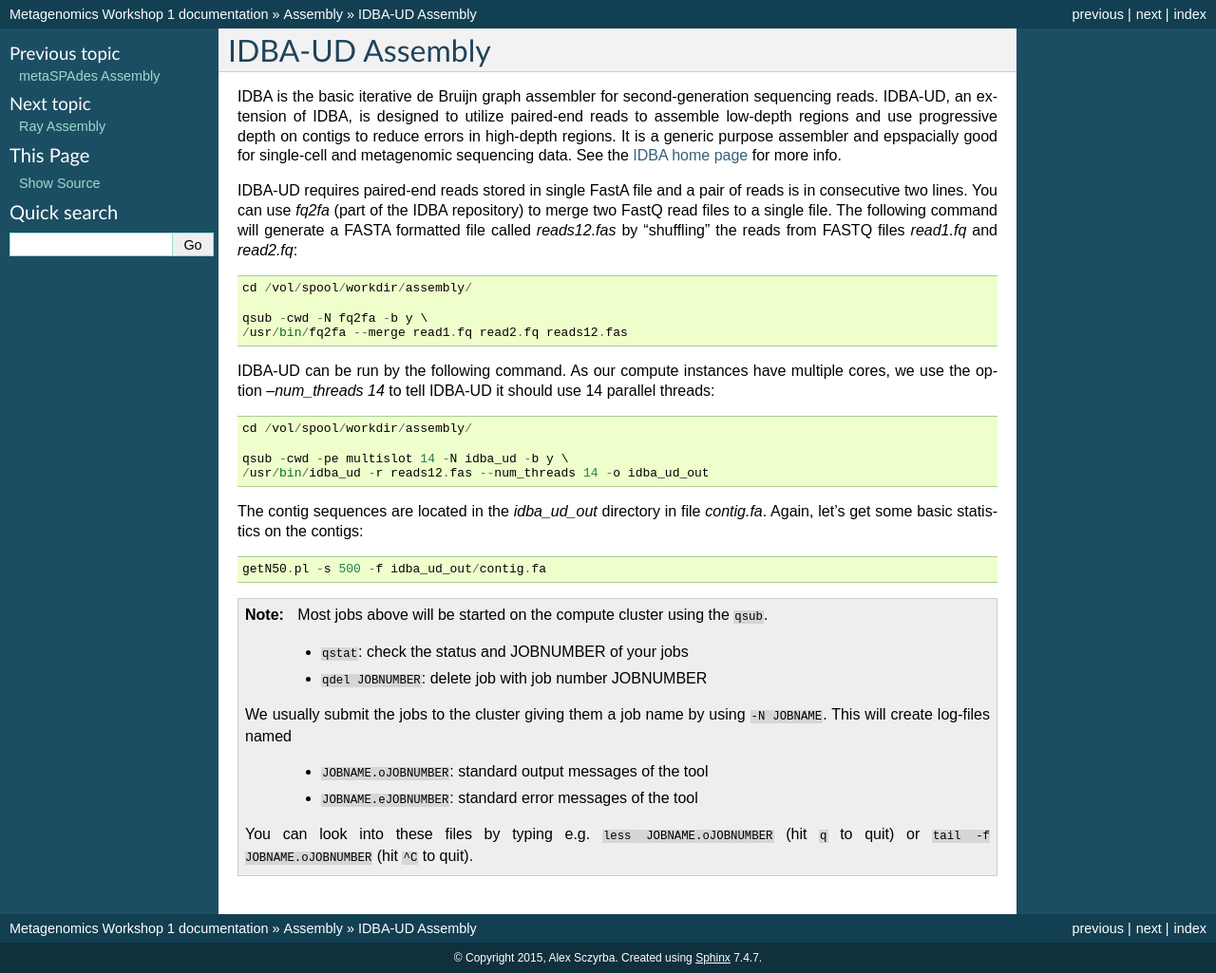
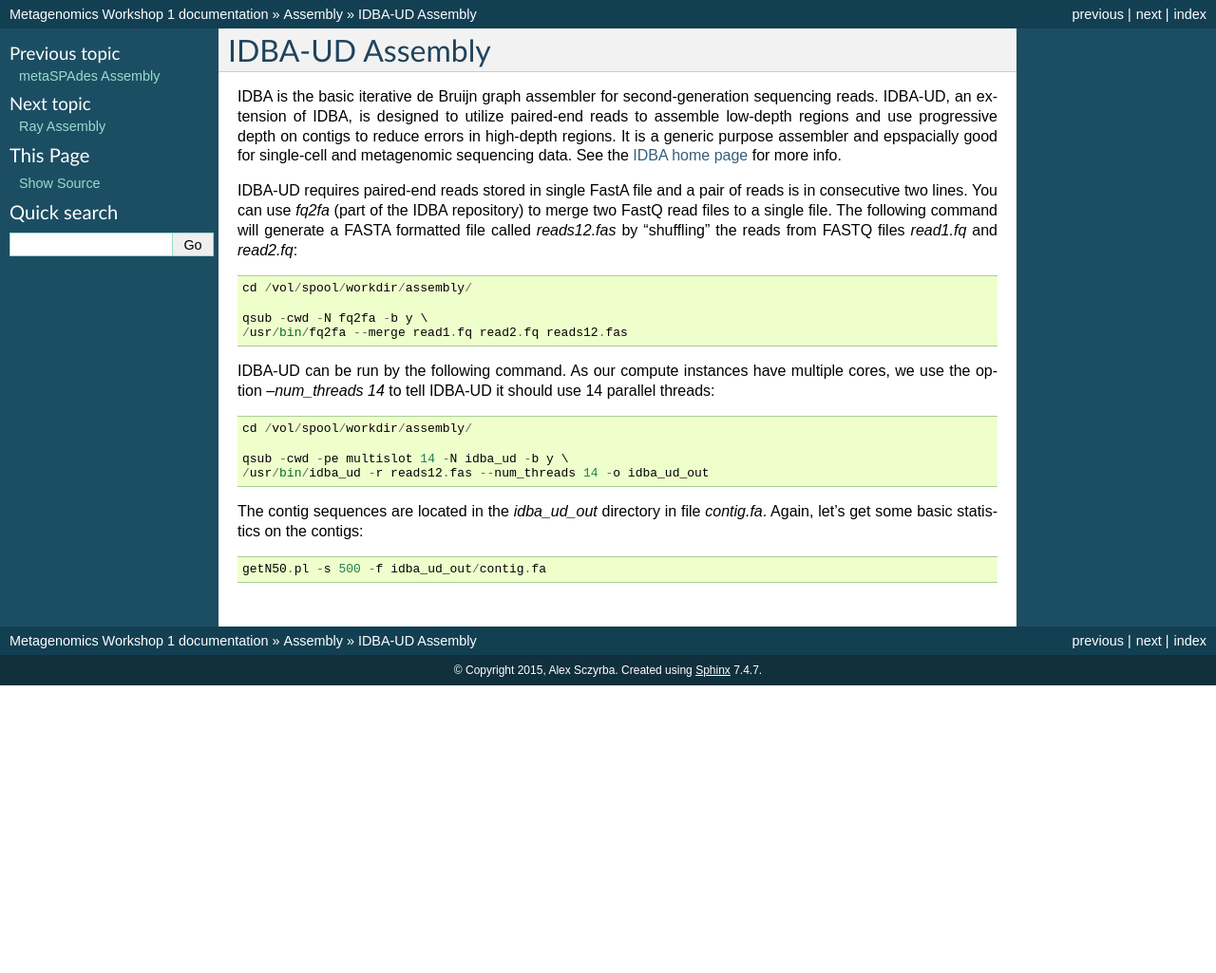
Before and after one commit to metagenomics/metagenomics-workshop, a Sphinx documentation site: the page built from docs/assembly/idba_ud.rst, in a window 1280 px wide. Shown: the whole page at 95% size. Built offline with Sphinx 7.4.7, drawn with Linux system fonts in a browser that asks for light colours; after the commit the page ends 900 px from its top, so only the background shows below that.

Commit message:
remove qstat note

```diff
--- a/docs/assembly/idba_ud.rst
+++ b/docs/assembly/idba_ud.rst
@@ -34,5 +34,3 @@ IDBA-UD it should use 14 parallel threads::
 The contig sequences are located in the `idba_ud_out` directory in file `contig.fa`. Again, let's get some  basic statistics on the contigs::
 
   getN50.pl -s 500 -f idba_ud_out/contig.fa
-
-.. include:: note_top.rst
--- a/docs/assembly/note_top.rst
+++ /dev/null
@@ -1,13 +0,0 @@
-.. note:: Most jobs above will be started on the compute cluster using the ``qsub``.
-
-   * ``qstat``:  check the status and JOBNUMBER of your jobs
-   * ``qdel JOBNUMBER``: delete job with job number JOBNUMBER
-
- We usually submit the jobs to the cluster giving them a job name by using ``-N JOBNAME``.
- This will create log-files named
-
-   * ``JOBNAME.oJOBNUMBER``: standard output messages of the tool
-   * ``JOBNAME.eJOBNUMBER``: standard error messages of the tool
-
- You can look into these files by typing e.g. ``less JOBNAME.oJOBNUMBER`` (hit ``q`` to quit)
- or ``tail -f JOBNAME.oJOBNUMBER`` (hit ``^C`` to quit).
--- a/docs/assembly/velvet.rst
+++ b/docs/assembly/velvet.rst
@@ -51,5 +51,3 @@ than 500bp (option `-s 500`)::
 
   getN50.pl -s 500 -f velvet_31/contigs.fa
   getN50.pl -s 500 -f velvet_51/contigs.fa
-
-.. include:: note_top.rst
```
